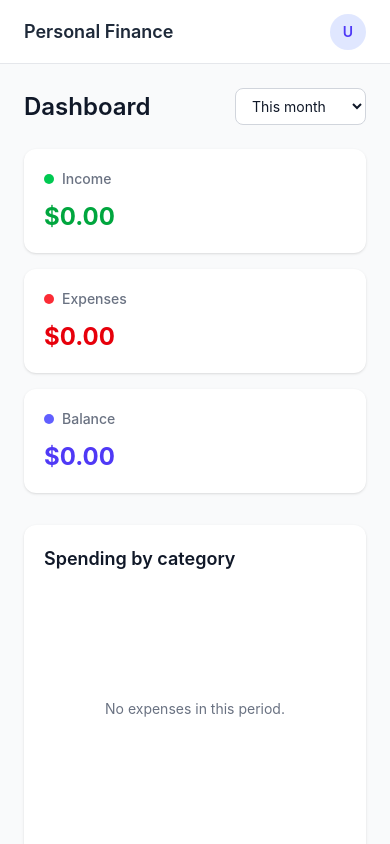
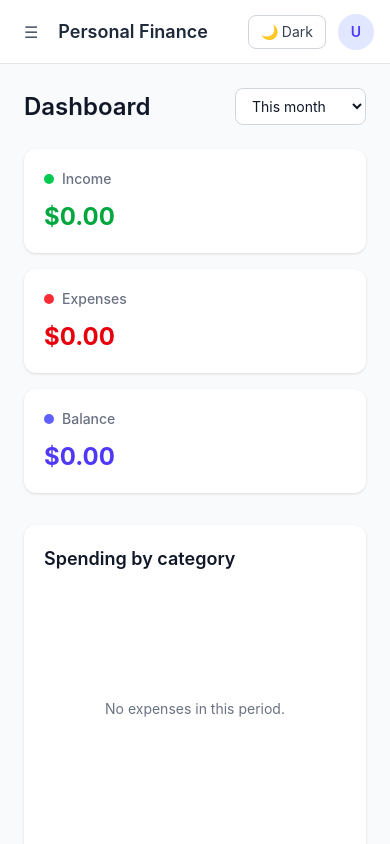
Before and after one commit to mahdirez/fintrack-dashboard, a React (Vite) app: page / in a window 390 px wide. Shown: the top 844 px of the page. Built offline with nearby package versions, Linux system fonts and the light colour scheme.

Commit message:
feat: add theme toggle and mobile menu button to Header

```diff
--- a/src/components/Header.tsx
+++ b/src/components/Header.tsx
@@ -1,9 +1,38 @@
-export default function Header() {
+import { useTheme } from "../hooks/useTheme";
+
+interface Props {
+  onMenuClick: () => void;
+}
+
+export default function Header({ onMenuClick }: Props) {
+  const { theme, toggleTheme } = useTheme();
+
   return (
-    <header className="flex h-16 items-center justify-between border-b border-gray-200 bg-white px-6">
-      <h1 className="text-lg font-semibold text-gray-800">Personal Finance</h1>
-      <div className="flex h-9 w-9 items-center justify-center rounded-full bg-indigo-100 text-sm font-semibold text-indigo-600">
-        U
+    <header className="flex h-16 items-center justify-between border-b border-gray-200 bg-white px-4 sm:px-6">
+      <div className="flex items-center gap-3">
+        <button
+          onClick={onMenuClick}
+          aria-label="Open menu"
+          className="rounded-lg p-2 text-gray-600 hover:bg-gray-100 md:hidden"
+        >
+          ☰
+        </button>
+        <h1 className="text-lg font-semibold text-gray-800">
+          Personal Finance
+        </h1>
+      </div>
+
+      <div className="flex items-center gap-3">
+        <button
+          onClick={toggleTheme}
+          aria-label={`Switch to ${theme === "dark" ? "light" : "dark"} mode`}
+          className="rounded-lg border border-gray-300 px-3 py-1.5 text-sm text-gray-700 hover:bg-gray-100"
+        >
+          {theme === "dark" ? "☀️ Light" : "🌙 Dark"}
+        </button>
+        <div className="flex h-9 w-9 items-center justify-center rounded-full bg-indigo-100 text-sm font-semibold text-indigo-600">
+          U
+        </div>
       </div>
     </header>
   );
```
